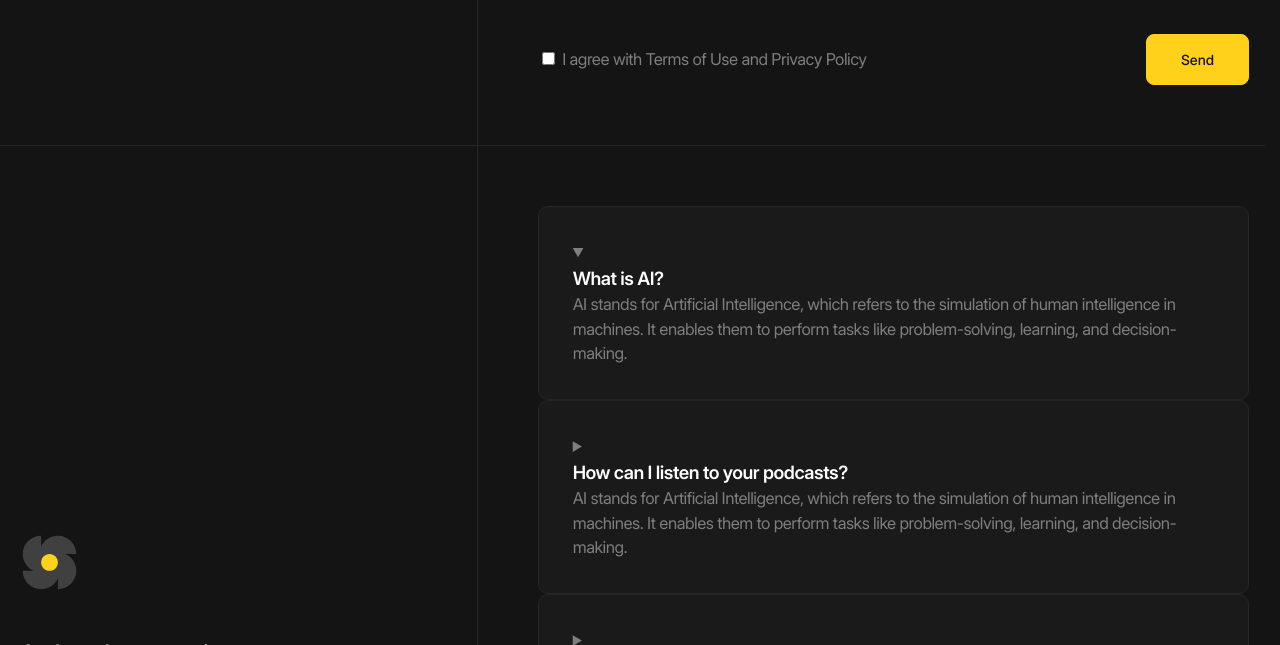
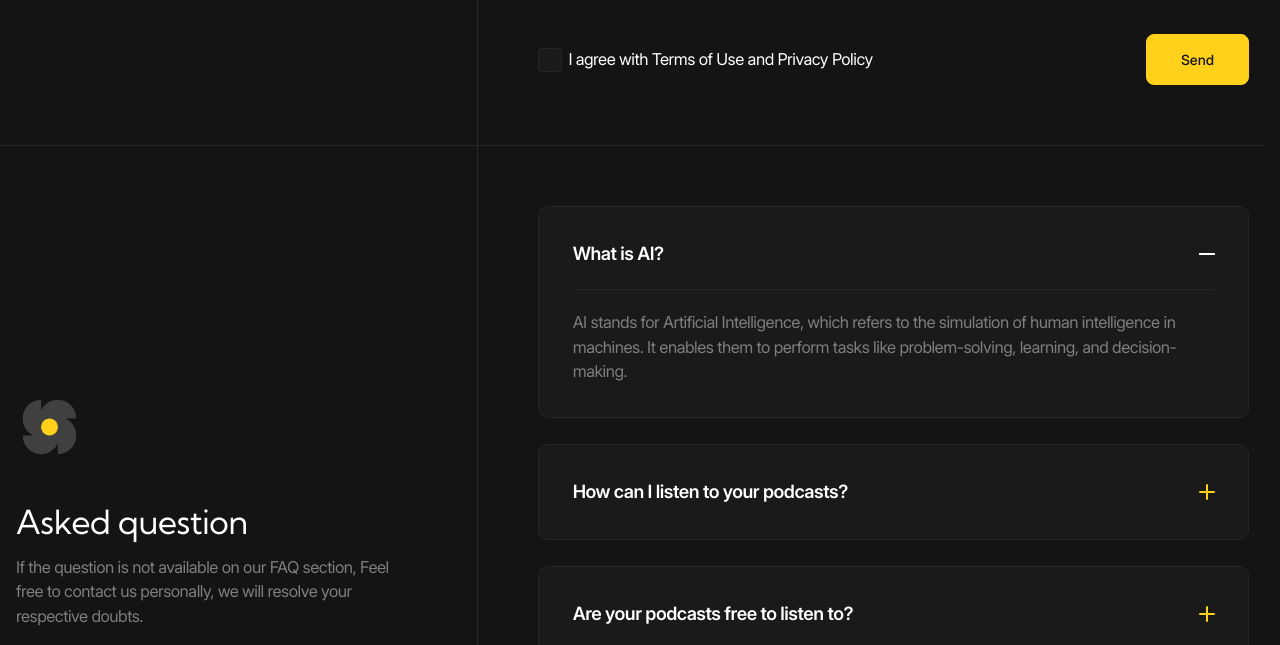
Before and after one commit to Dmitry-1408/future-tech, a website with bundled scripts: page contacts.html in a window 1280 px wide. Shown: the part 816-1461 px from the top of the page. Built offline with nearby package versions, Linux system fonts and the light colour scheme.

Commit message:
сверстал accordion

```diff
--- a/styles/blocks/_accordion-group.scss
+++ b/styles/blocks/_accordion-group.scss
@@ -1 +1,6 @@
 @use '../helpers' as *;
+
+.accordion-group {
+    display: grid;
+    row-gap: fluid(30, 20);
+}
--- a/styles/blocks/_accordion.scss
+++ b/styles/blocks/_accordion.scss
@@ -1 +1,77 @@
 @use '../helpers' as *;
+
+.accordion {
+    &__details {
+      &[open] {
+        .accordion__title {
+          &::before,
+          &::after {
+            background-color: var(--color-light);
+          }
+
+          &::after {
+            rotate: 0deg;
+          }
+        }
+
+        & + .accordion__content {
+          grid-template-rows: 1fr;
+        }
+      }
+    }
+
+    &__summary {
+      color: var(--color-light);
+      list-style: none;
+
+      @include hover {
+        color: var(--color-accent);
+      }
+
+      &::-webkit-details-marker {
+        display: none;
+      }
+    }
+
+    &__title {
+      position: relative;
+      padding-right: rem(50);
+      color: inherit;
+      transition-duration: var(--transition-duration);
+
+      &::before,
+      &::after {
+        @include abs-y;
+
+        content: '';
+        right: 0;
+        width: rem(16);
+        height: rem(2);
+        background-color: var(--color-accent);
+        border-radius: 1rem;
+        transition-duration: var(--transition-duration);
+      }
+
+      &::after {
+        rotate: 90deg;
+      }
+    }
+
+    &__content {
+      display: grid;
+      grid-template-rows: 0fr;
+      transition-duration: 0.3s;
+
+      &-inner {
+        overflow: hidden;
+      }
+
+      &-body {
+        --offsetTop: #{fluid(24, 16)};
+
+        margin-top: var(--offsetTop);
+        padding-top: var(--offsetTop);
+        border-top: var(--border);
+      }
+    }
+  }
--- a/styles/blocks/_checkbox.scss
+++ b/styles/blocks/_checkbox.scss
@@ -1 +1,53 @@
 @use '../helpers' as *;
+
+.checkbox {
+  display: inline-flex;
+  align-items: center;
+  column-gap: rem(10);
+  color: var(--color-light);
+
+  @include laptop {
+    column-gap: rem(6);
+  }
+
+  @include hover {
+    color: var(--color-accent);
+
+    .checkbox__input {
+        border-color: var(--color-accent);
+    }
+  }
+
+  &__input {
+    --size: #{rem(28)};
+
+    @include square(var(--size));
+    @include flex-center;
+
+    appearance: none;
+    margin: 0;
+    background-color: var(--color-dark-10);
+    border: var(--border);
+    border-radius: rem(4);
+
+    @include laptop {
+      --size: #{rem(24)};
+    }
+
+    &:not(:checked) {
+      &::after {
+        @include hide;
+      }
+    }
+
+    &::after {
+      content: '✓';
+      color: var(--color-light);
+      transition-duration: var(--transition-duration);
+    }
+  }
+
+  /* &__label {
+
+  } */
+}
```
Also changed, not shown: styles/main.css, 1 other file.
